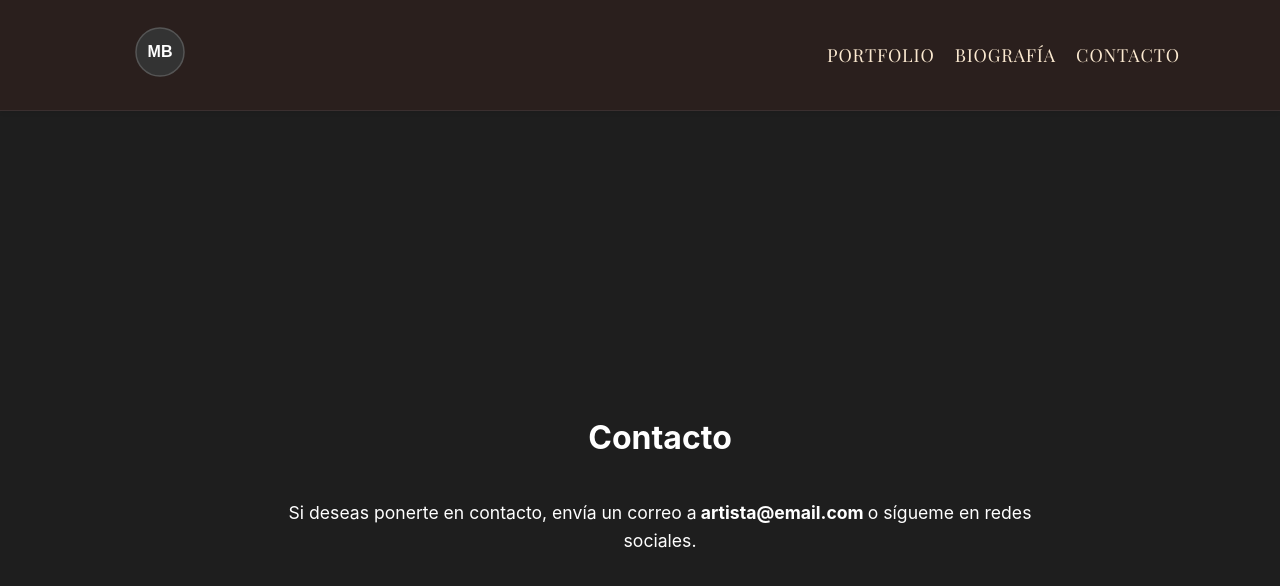
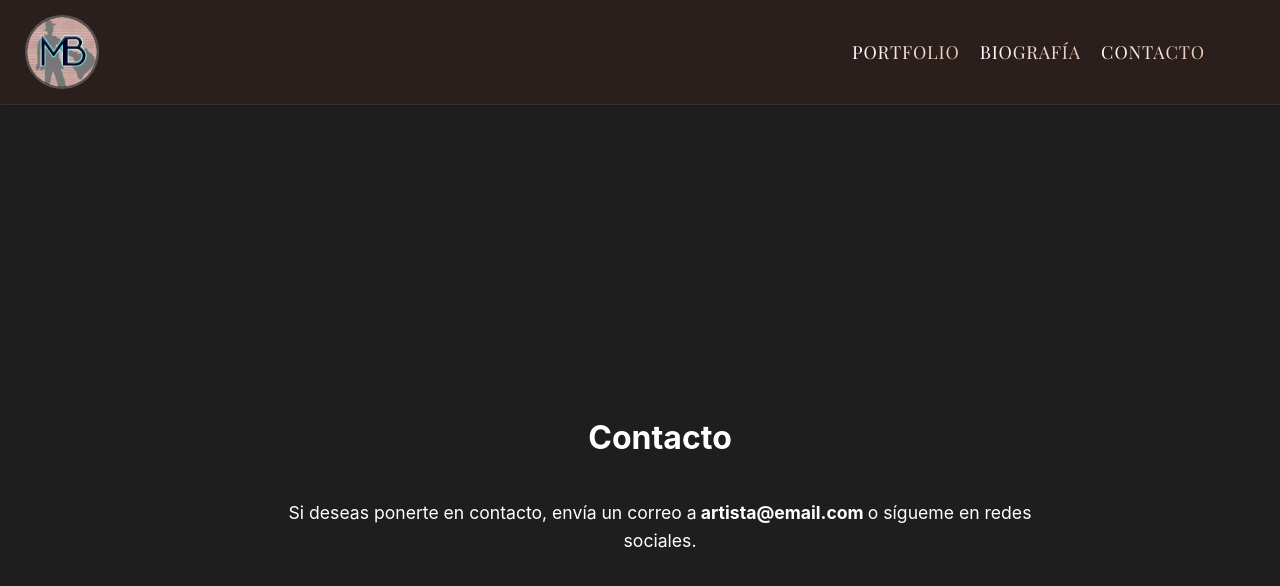
Before and after one commit to ibrian91/portfolio_artista_visual, a React (Vite) app in the folder frontend/: page /contacto in a window 1280 px wide. Shown: the top 586 px of the page. Built offline with nearby package versions, Linux system fonts and the light colour scheme.

Commit message:
se agregan logos, animacion a las cards del home y estilos del navbar

```diff
--- /dev/null
+++ b/frontend/src/assets/logos.json
@@ -0,0 +1,10 @@
+[
+    {
+      "title": "Logo_Pajaro",
+      "image": "/assets/images/logos/logo1.jpeg"
+    },
+    {
+      "title": "Logo_Maletin",
+      "image": "/assets/images/logos/logo2.jpeg"
+    }
+  ]
--- a/frontend/src/components/Navbar/Navbar.css
+++ b/frontend/src/components/Navbar/Navbar.css
@@ -9,7 +9,7 @@ nav {
   display: flex;
   justify-content: space-between;
   align-items: center;
-  padding: 27px 0;
+  padding: 5px 25px;
   background-color: rgb(248, 249, 243);
   position: fixed;
   width: 100%;
@@ -31,14 +31,18 @@ nav {
 .nav-links a {
   font-family: 'Playfair Display', serif;
   letter-spacing: 0.05em;
-  color: #FBE9D0;
   text-transform: uppercase;
   transition: all 0.3s ease;
+  background: linear-gradient(to right, #ffffff, #e8c1ae); /* blanco puro a marrón más suave */
+  -webkit-background-clip: text;
+  -webkit-text-fill-color: transparent;
 }
 
-.positionLogo{
- margin-left: 10rem;
-  transform: translateX(-50%);
+.positionLogo {
+  padding: 0.5rem;
+  display: flex;
+  align-items: center;
+  justify-content: center;
 }
 
 .nav-links a:hover {
@@ -89,3 +93,25 @@ nav {
 .menu a:hover {
   color: #E3C29D;
 }
+
+/* LOGO */
+
+
+
+.logo-circle {
+  width: 70px;
+  height: 70px;
+  border-radius: 50%;
+  overflow: hidden;
+  border: 2px solid #555;
+  display: flex;
+  justify-content: center;
+  align-items: center;
+  margin: 10px 0 10px 0;
+}
+
+.logo-image {
+  width: 100%;
+  height: 100%;
+  object-fit: cover;
+}
--- a/frontend/src/components/Navbar/Navbar.jsx
+++ b/frontend/src/components/Navbar/Navbar.jsx
@@ -3,10 +3,14 @@ import { Link } from "react-router-dom"; // Importamos Link
 import { Menu, X } from "lucide-react";
 import "./Navbar.css"; // Importamos el CSS
 import Logo from "../Other/Logo";
+import logoData from "../../assets/logos.json";
+
 
 const Navbar = () => {
   const [isOpen, setIsOpen] = useState(false);
   const [isMobile, setIsMobile] = useState(window.innerWidth <= 768);
+  const randomIndex = Math.floor(Math.random() * logoData.length);
+  const randomLogo = logoData[randomIndex];
 
   useEffect(() => {
     const checkScreenSize = () => {
@@ -19,9 +23,9 @@ const Navbar = () => {
 
   return (
     <nav className="navbar">
-      <div className="positionLogo">
-        <Logo />
-      </div>
+           <div className="logo-circle">
+      <img src={randomLogo.image} alt={randomLogo.title} className="logo-image" />
+    </div>
 
       {/* Menú en escritorio */}
       {!isMobile && (
--- a/frontend/src/pages/Main/Main.jsx
+++ b/frontend/src/pages/Main/Main.jsx
@@ -4,6 +4,8 @@ import { useNavigate } from "react-router-dom";
 import techniquesData from "../../assets/techniques.json";
 import "@fontsource/playfair-display";
 import { motion } from "framer-motion";
+
+const MotionCard = motion(Card);
 
 const Main = () => {
   const [techniques, setTechniques] = useState([]);
@@ -50,9 +52,12 @@ const Main = () => {
           }}
         >
           {techniques.map((technique, index) => (
-            <Card
+            <MotionCard
               key={index}
               onClick={() => handleTechniqueClick(technique)}
+              initial={{ opacity: 0, y: 40 }}
+              animate={{ opacity: 1, y: 0 }}
+              transition={{ delay: index * 0.2, duration: 0.6, ease: "easeOut" }}
               sx={{
                 flex: 1,
                 bgcolor: "#3C2E2B",
@@ -65,6 +70,7 @@ const Main = () => {
                 transition: "transform 0.3s ease-in-out",
                 "&:hover": {
                   transform: "scale(1.03)",
+                  boxShadow: "0px 10px 20px rgba(0,0,0,0.4)",
                 },
                 "&:hover .titleBox": {
                   opacity: 1,
@@ -85,6 +91,23 @@ const Main = () => {
                     top: 0,
                     left: 0,
                     zIndex: 0,
+                  }}
+                />
+                <Box
+                  className="hoverOverlay"
+                  sx={{
+                    position: "absolute",
+                    top: 0,
+                    left: 0,
+                    width: "100%",
+                    height: "100%",
+                    background: "rgba(0, 0, 0, 0.4)",
+                    opacity: 0,
+                    transition: "opacity 0.4s ease",
+                    zIndex: 1,
+                    "&:hover": {
+                      opacity: 1,
+                    },
                   }}
                 />
                 <Box
@@ -129,7 +152,7 @@ const Main = () => {
                   ))}
                 </Box>
               </CardContent>
-            </Card>
+            </MotionCard>
           ))}
         </Box>
       </Card>
```
Also changed, not shown: frontend/public/assets/images/logos/logo1.jpeg (added), frontend/public/assets/images/logos/logo2.jpeg (added).
